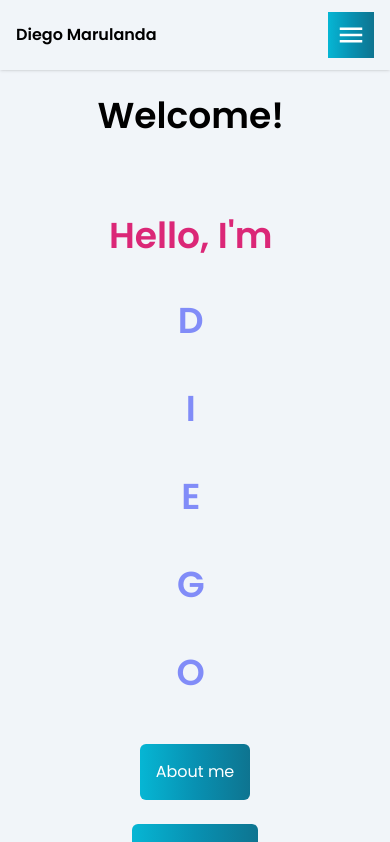
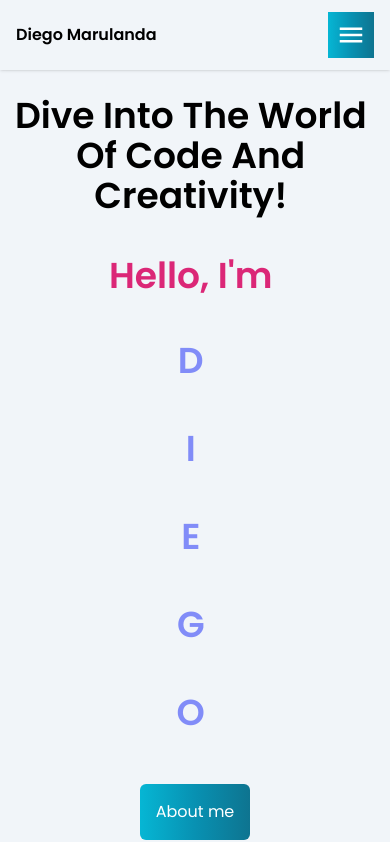
Before and after one commit to DiegoMarulandaB/Portfolio, a Next.js app: page /home in a window 390 px wide. Shown: the top 842 px of the page. Built offline with nearby package versions, Linux system fonts and the light colour scheme.

Commit message:
add text changes to home_about

```diff
--- a/src/app/about/page.tsx
+++ b/src/app/about/page.tsx
@@ -24,7 +24,7 @@ const About = () => {
             className="w-40 h-40 rounded-full mx-auto mt-6 "
           />
           <p className="text-center mx-2 mr-2 mt-4">
-            Hello! Welcome. Allow me to introduce myself:{' '}
+            Hello! Allow me to introduce myself:{' '}
             <strong className="text-indigo-400">
               I am Diego Marulanda, an indie frontend developer based in Colombia!
             </strong>{' '}
--- a/src/app/home/page.tsx
+++ b/src/app/home/page.tsx
@@ -23,7 +23,7 @@ const HomePage = () => {
       <div className="flex flex-col text-center items-center justify-center">
         <h1 className="text-4xl md:text-6xl lg:text-7xl xl:text-8xl text-center mb-2  font-bold">
           <AnimatedText
-            text="Welcome!"
+            text="Dive into the world of code and creativity!"
             className="text-center mb-2 mt-26 sm:text-3xl md:text-6xl lg:text-7xl xl:text-6xl mt-2 mx-2 mr-2"
           />
         </h1>
@@ -31,7 +31,7 @@ const HomePage = () => {
         <div className="flex flex-col items-center justify-center -mx-4">
           <div className="w-full px-4 lg:w-6/12"></div>
           <div className="flex flex-col text-center items-center justify-center">
-            <div className="mt-10 lg:mt-0">
+            <div className="mt-18 lg:mt-0">
               <h1 className="text-4xl md:text-6xl lg:text-7xl xl:text-8xl text-center mb-2 font-bold">
                 <AnimatedText
                   text="Hello, I'm"
```
